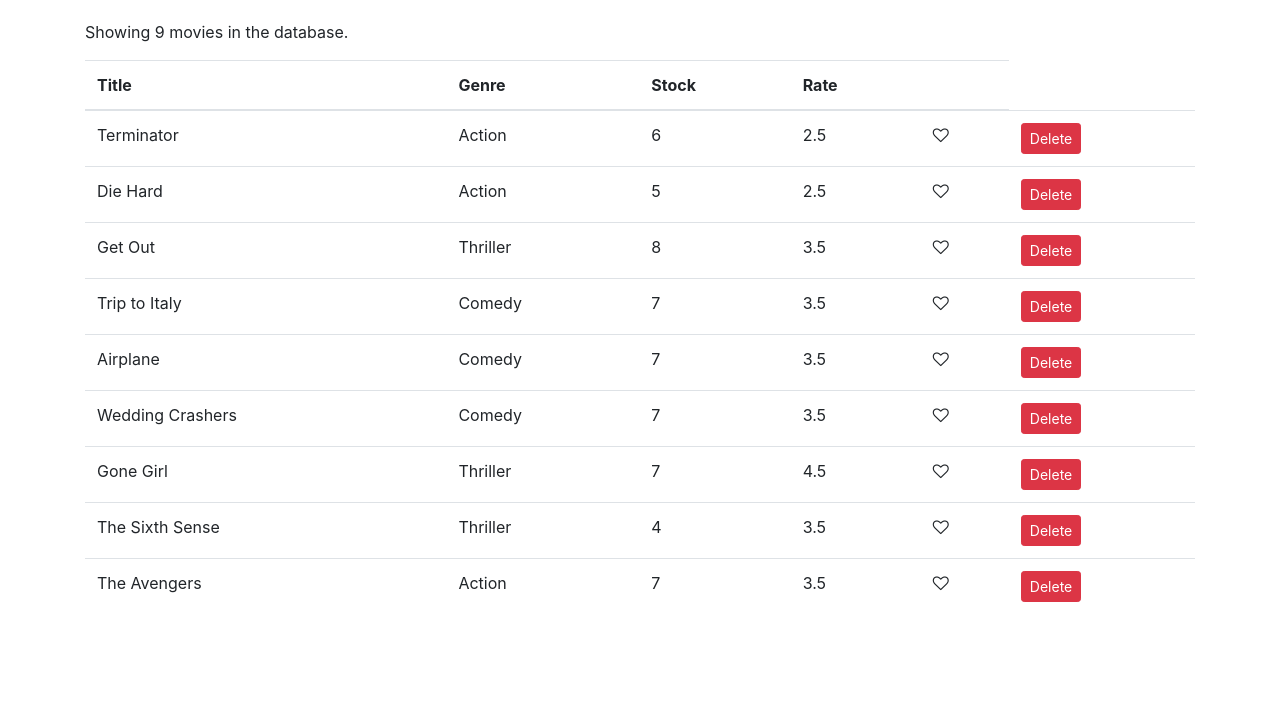
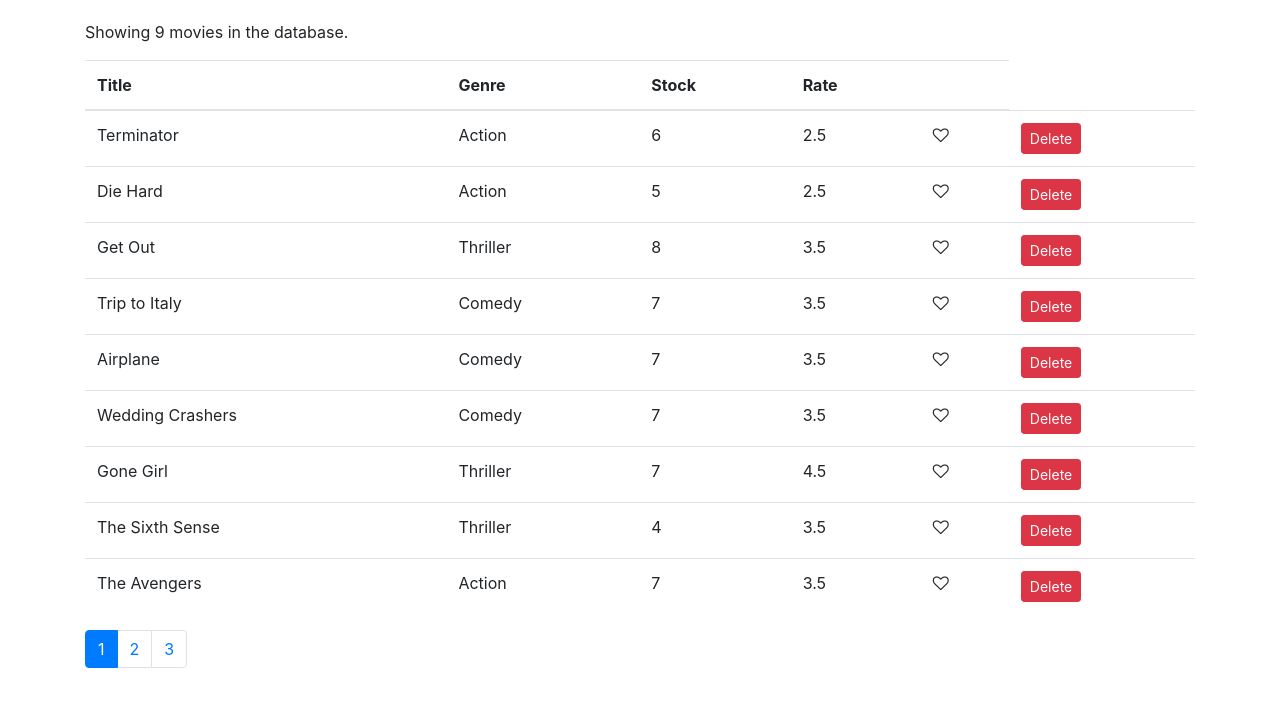
Before and after one commit to minshaf998/vidlyApp, a React (Create React App) app: page / in a window 1280 px wide. Shown: the top 706 px of the page. Built offline with nearby package versions, Linux system fonts and the light colour scheme.

Commit message:
pagination view

```diff
--- a/package.json
+++ b/package.json
@@ -8,6 +8,7 @@
     "@testing-library/user-event": "^12.8.3",
     "bootstrap": "^4.6.0",
     "font-awesome": "^4.7.0",
+    "lodash": "^4.17.1",
     "react": "^17.0.2",
     "react-dom": "^17.0.2",
     "react-scripts": "4.0.3",
--- /dev/null
+++ b/src/components/common/pagination.jsx
@@ -0,0 +1,29 @@
+import React, { Component } from "react";
+import _ from "lodash";
+
+const Pagination = (props) => {
+  const { itemsCount, pageSize, currentPage, onPageChange } = props;
+  console.log(currentPage);
+  const pagesCount = Math.ceil(itemsCount / pageSize);
+  const pages = _.range(1, pagesCount + 1);
+  // console.log(pages);
+  if (pagesCount === 1) return null;
+  return (
+    <nav>
+      <ul className="pagination">
+        {pages.map((page) => (
+          <li
+            key={page}
+            className={page === currentPage ? "page-item active" : "page-item"}
+          >
+            <a onClick={() => onPageChange(page)} className="page-link">
+              {page}
+            </a>
+          </li>
+        ))}
+      </ul>
+    </nav>
+  );
+};
+
+export default Pagination;
--- a/src/components/movies.jsx
+++ b/src/components/movies.jsx
@@ -2,12 +2,11 @@
 import reactDom from "react-dom";
 import { getMovies } from "./../services/fakeMovieService";
 import Like from "./common/like";
+import Pagination from "./common/pagination";
 
 class Movies extends Component {
-  state = { movies: getMovies() };
+  state = { movies: getMovies(), pageSize: 4, currentPage: 1 };
   handleClick = (movie) => {
-    // console.log(movie);
-    // console.log(this.state.movies[0]._id);
     const movies = this.state.movies.filter((m) => m._id !== movie._id);
     this.setState({ movies });
   };
@@ -24,8 +23,13 @@
     this.setState({ movies });
   };
 
+  handlePageChange = (page) => {
+    this.setState({ currentPage: page });
+  };
+
   render() {
     const { length: count } = this.state.movies;
+    const { pageSize, currentPage } = this.state;
     if (count === 0) return "There are no movies in the database.";
     return (
       <React.Fragment>
@@ -63,6 +67,12 @@
               ))}
             </tbody>
           </table>
+          <Pagination
+            itemsCount={count}
+            pageSize={pageSize}
+            onPageChange={this.handlePageChange}
+            currentPage={currentPage}
+          />
         </div>
       </React.Fragment>
     );
```
Also changed, not shown: 1 other file (tests, documents, lock files or other folders).
